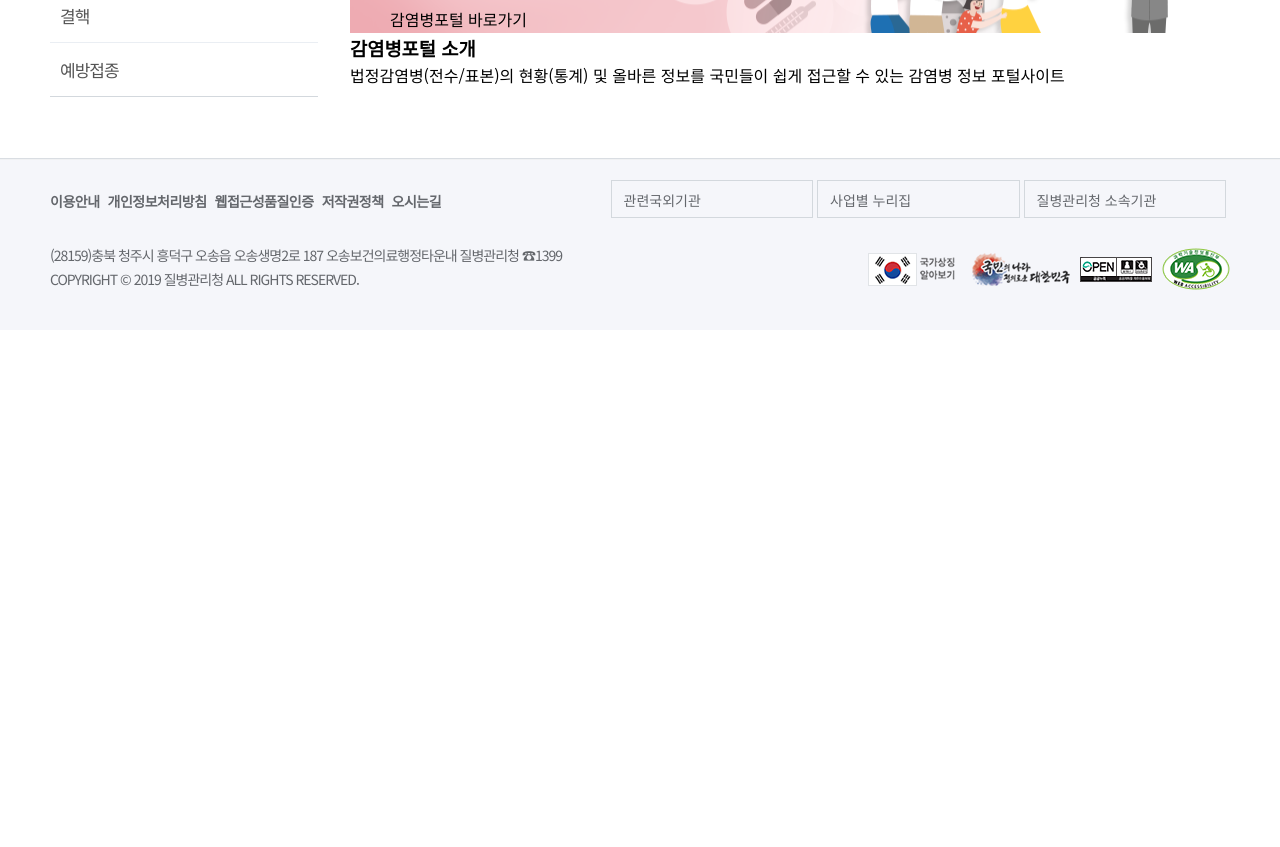
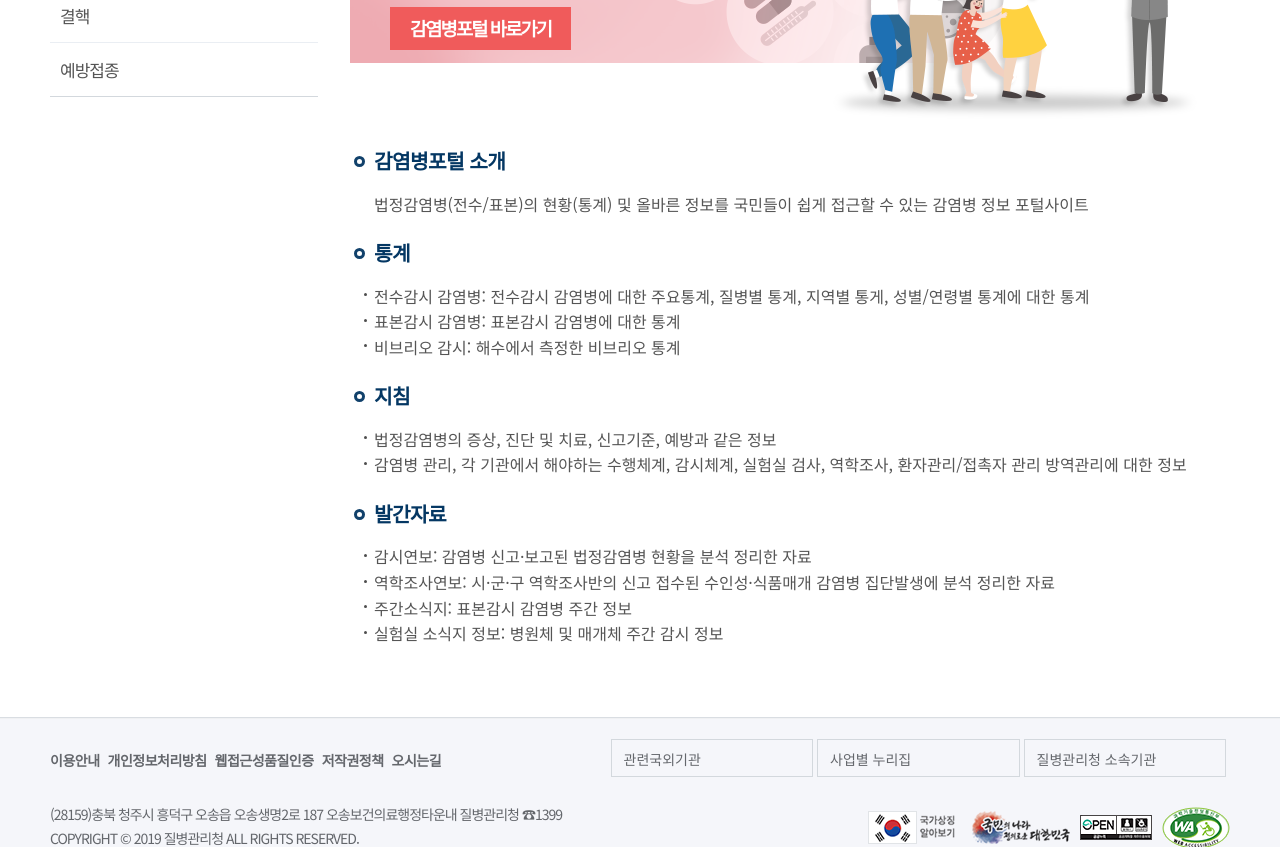
Before and after one commit to 2songyi/kdca, a plain HTML site: page submenu1/sub1_1.html in a window 1280 px wide. Shown: the part 548-1395 px from the top of the page. Before the commit the page ends 878 px from the top, so only its background shows below. Drawn offline with Linux system fonts and the light colour scheme; some icons are missing.

Commit message:
add subpage

```diff
--- a/sass/common.scss
+++ b/sass/common.scss
@@ -1,3 +1,38 @@
 // subpage content title+text
+// 서브페이지에 공통으로 들어가는 텍스트 속성
 // h3.subTitle
+h3.subTitle {
+  position: relative;
+  color: #043763;
+  margin: 1rem 0 .7rem;
+  font-size: 1.266em;
+  letter-spacing: -.03em;
+  padding-left: 1.2rem;
+  &:before {
+    content: '';
+    width: 5px;
+    height: 5px;
+    border: 3px solid #11416b;
+    border-radius: 50%;
+    position: absolute;
+    left: .2rem;
+    top: .55em;
+    box-sizing: inherit;
+  }
+}
 // p.subText
+p.subText {
+  position: relative;
+  margin-left: 1.2rem;
+  color: #555;
+  &.list:before {
+    content: '';
+    background-color: #4d4d4d;
+    width: 3px;
+    height: 3px;
+    border-radius: 50%;
+    position: absolute;
+    left: -10px;;
+    top: .6em;
+  }
+}
--- a/sass/page/submenu1.scss
+++ b/sass/page/submenu1.scss
@@ -3,6 +3,10 @@ body.sub1_1 {
   .content_body {
     .diseaseTopBg {
       background: url('../img/sub1/diseBg.png') no-repeat;
+      height: 15.5rem;
+      position: relative;
+      clear: both;
+      margin-bottom: .5rem;
       h2 {
         font-size: 2.8em;
         font-weight: 600;
@@ -19,6 +23,18 @@ body.sub1_1 {
       }
       .siteBtn {
         margin: .5rem 0 0 2rem;
+        a {
+          font-size: .933rem;
+          font-weight: 600;
+          display: inline-block;
+          background: #f05b5b;
+          color: #fff;
+          text-align: center;
+          padding: 10px 20px;
+          line-height: 1.2;
+          vertical-align: top;
+          letter-spacing: -0.1em;
+        }
       }
     }
   }
--- a/submenu1/sub1_1.html
+++ b/submenu1/sub1_1.html
@@ -161,7 +161,21 @@
             </div>
             <h3 class="subTitle">감염병포털 소개</h3>
             <p class="subText">법정감염병(전수/표본)의 현황(통계) 및 올바른 정보를 국민들이 쉽게 접근할 수 있는
-              <a href="">감염병 정보 포털사이트</a></p>
+              <a href="">감염병 정보 포털사이트</a>
+            </p>
+            <h3 class="subTitle">통계</h3>
+            <p class="subText list">전수감시 감염병: 전수감시 감염병에 대한 주요통계, 질병별 통계, 지역별 통게, 성별/연령별 통계에 대한 통계</p>
+            <p class="subText list">표본감시 감염병: 표본감시 감염병에 대한 통계</p>
+            <p class="subText list">비브리오 감시: 해수에서 측정한 비브리오 통계</p>
+            <h3 class="subTitle">지침</h3>
+            <p class="subText list">법정감염병의 증상, 진단 및 치료, 신고기준, 예방과 같은 정보</p>
+            <p class="subText list">감염병 관리, 각 기관에서 해야하는 수행체계, 감시체계, 실험실 검사, 역학조사, 환자관리/접촉자 관리 방역관리에 대한 정보</p>
+            <h3 class="subTitle">발간자료</h3>
+            <p class="subText list">감시연보: 감염병 신고·보고된 법정감염병 현황을 분석 정리한 자료</p>
+            <p class="subText list">역학조사연보: 시·군·구 역학조사반의 신고 접수된 수인성·식품매개 감염병 집단발생에 분석 정리한 자료</p>
+            <p class="subText list">주간소식지: 표본감시 감염병 주간 정보</p>
+            <p class="subText list">실험실 소식지 정보: 병원체 및 매개체 주간 감시 정보</p>
+
             </div>
         </div>
       </div>
```
Also changed, not shown: css/common.min.css, css/style.min.css, sass/css/submenu1.min.css.
